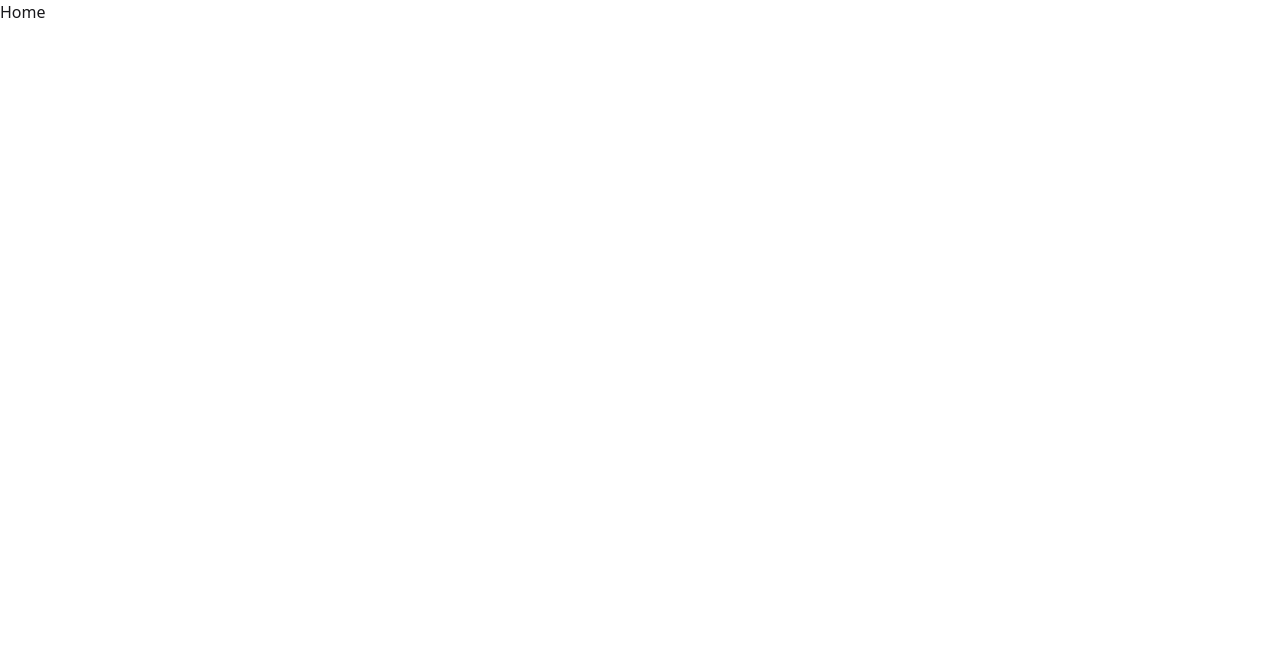
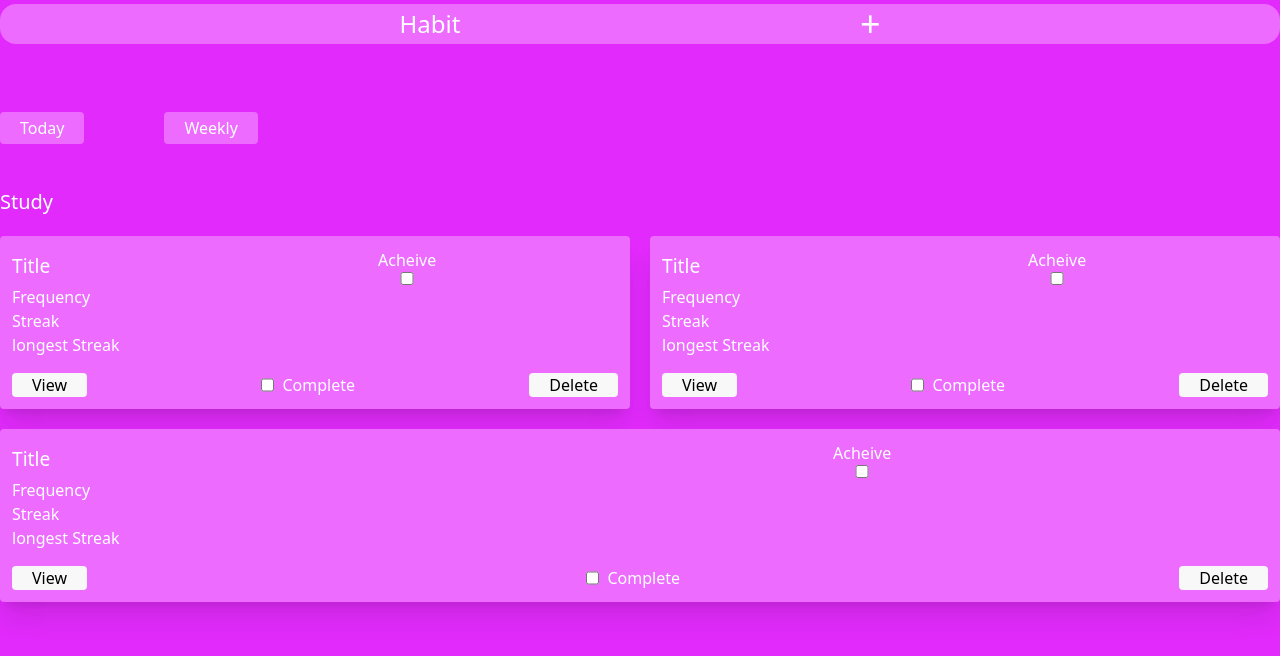
Before and after one commit to MKCodeHub139/habit-tracker, a React (Vite) app in the folder client/: page / in a window 1280 px wide. Shown: the top 656 px of the page. Built offline with nearby package versions, Linux system fonts and the light colour scheme.

Commit message:
added home ui and create habit page and form

```diff
--- a/client/src/App.jsx
+++ b/client/src/App.jsx
@@ -3,13 +3,17 @@ import reactLogo from './assets/react.svg'
 import viteLogo from '/vite.svg'
 import './App.css'
 import { Outlet } from 'react-router-dom'
+import Nav from './components/Header/Nav'
 
 function App() {
   const [count, setCount] = useState(0)
 
   return (
     <>
+    <div className="main bg-fuchsia-500 min-h-screen">
+    <Nav/>
       <Outlet/>
+    </div>
     </>
   )
 }
--- /dev/null
+++ b/client/src/components/CreateHabit.jsx
@@ -0,0 +1,135 @@
+import React, { useRef, useState } from "react";
+
+const CreateHabit = () => {
+  const [selectDayDropdown, setSelectDayDropdown] = useState(false);
+  const [selectDay,setSelectDay] =useState([])
+  const [formData ,setFormaData] =useState({})
+  const dropdown = useRef();
+  const handleDropdown = (e) => {
+    e.preventDefault();
+    setSelectDayDropdown(!selectDayDropdown);
+  };
+  const handleDropdownCheck=(e)=>{
+    let newSelect;
+    if(e.target.checked){
+     newSelect= [...selectDay,e.target.value]
+    }
+    else{
+        newSelect=selectDay.filter((item)=>item !==e.target.value)
+    }
+    setSelectDay(newSelect)
+    setFormaData((prev)=>({...prev,selectDay:newSelect}))
+}
+const handleCreateHabit=(e)=>{
+    e.preventDefault()
+    console.log(formData)
+}
+
+  return (
+    <div className="container mx-auto py-[3rem]">
+      <h2 className="text-2xl text-base-100">Make Your Habit</h2>
+      <form
+        action=""
+        onSubmit={handleCreateHabit}
+        className="flex flex-col gap-4 bg-fuchsia-400 my-9 w-1/2 p-9 shadow-2xl rounded-xl"
+      >
+        <label htmlFor="" className="">
+          Title
+        </label>
+        <input
+          type="text"
+          name=""
+          id=""
+          value={formData.title}
+          onChange={(e)=>setFormaData((prev)=>({...prev,title:e.target.value}))}
+          placeholder="enter title..."
+          className="px-2 bg-transparent border-1 rounded py-1"
+        />
+        <label htmlFor="" className="">
+          Category
+        </label>
+        <input
+          type="text"
+          name=""
+          id=""
+           value={formData.category}
+          onChange={(e)=>setFormaData((prev)=>({...prev,category:e.target.value}))}
+          placeholder="enter Category..."
+          className="px-2 bg-transparent border-1 rounded py-1"
+        />
+        <div className="select-fields md:flex flex-wrap justify-between items-center">
+          <div className="frequency-select w-1/2 h-[2rem] flex items-center gap-3">
+            <label htmlFor="" className="">
+              Frequency
+            </label>
+            <select
+              name=""
+              id=""
+              className="bg-fuchsia-300 px-2 rounded"
+              value={formData.frequency}
+              defaultValue="Daily"
+              onChange={(e)=>setFormaData((prev)=>({...prev,frequency:e.target.value}))}
+            >
+              <option value="Daily">Daily</option>
+              <option value="Weekly">Weekly</option>
+              <option value="Custom">Custom</option>
+            </select>
+          </div>
+          <div className="select-day flex items-center w-1/2 h-[2rem]  gap-3 justify-end relative">
+            <label htmlFor="" className="float-end">
+              Select Day
+            </label>
+            <button
+              className="bg-fuchsia-300 px-2 rounded cursor-pointer dropdown "
+              onClick={handleDropdown}
+            >
+              Select--
+            </button>
+            <div
+              className={`dropown-content ${
+                !selectDayDropdown && "invisible"
+              } absolute  bg-base-100 right-0 top-[30px] w-[15vw] h-[30vh] overflow-auto`}
+              ref={dropdown}
+            >
+              <ul onChange={handleDropdownCheck}>
+                <li className="flex gap-5 py-1 hover:bg-fuchsia-300 px-3">
+                  <input type="checkbox" name="" id="" value="Sunday"/>
+                  <label htmlFor="">Sunday</label>
+                </li>
+                <li className="flex gap-5 py-1 hover:bg-fuchsia-300 px-3">
+                  <input type="checkbox" name="" id="" value="monday"/>
+                  <label htmlFor="">Monday</label>
+                </li>
+                <li className="flex gap-5 py-1 hover:bg-fuchsia-300 px-3">
+                  <input type="checkbox" name="" id="" value="tuesday"/>
+                  <label htmlFor="">Tuesday</label>
+                </li>
+                <li className="flex gap-5 py-1 hover:bg-fuchsia-300 px-3">
+                  <input type="checkbox" name="" id="" value="wenesday"/>
+                  <label htmlFor="">Wednesday</label>
+                </li>
+                <li className="flex gap-5 py-1 hover:bg-fuchsia-300 px-3">
+                  <input type="checkbox" name="" id="" value="thursday"/>
+                  <label htmlFor="">Thursday</label>
+                </li>
+                <li className="flex gap-5 py-1 hover:bg-fuchsia-300 px-3">
+                  <input type="checkbox" name="" id="" value="friday"/>
+                  <label htmlFor="">Friday</label>
+                </li>
+                <li className="flex gap-5 py-1 hover:bg-fuchsia-300 px-3">
+                  <input type="checkbox" name="" id="" value="saturday"/>
+                  <label htmlFor="">Saturday</label>
+                </li>
+              </ul>
+            </div>
+          </div>
+        </div>
+        <button className="bg-black hover:bg-gray-900 cursor-pointer py-1 text-base-100 rounded">
+          Create Habit
+        </button>
+      </form>
+    </div>
+  );
+};
+
+export default CreateHabit;
--- /dev/null
+++ b/client/src/components/Header/Nav.jsx
@@ -0,0 +1,19 @@
+import React from 'react'
+import { Link } from 'react-router-dom'
+
+const Nav = () => {
+  return (
+    <div className="main text-base-100 sticky top-0 h-[3rem] flex items-center">
+    <nav className='flex justify-evenly items-center container mx-auto  bg-fuchsia-400 rounded-2xl'>
+        <div className="logo"><h1 className='text-2xl'>
+           <Link>Habit</Link>
+            </h1></div>
+        <ul>
+            <li className='text-4xl cursor-pointer'><Link to="/create">+</Link></li>
+        </ul>
+    </nav>
+    </div>
+  )
+}
+
+export default Nav
--- a/client/src/components/Home.jsx
+++ b/client/src/components/Home.jsx
@@ -2,7 +2,79 @@ import React from 'react'
 
 const Home = () => {
   return (
-    <div>Home</div>
+    <div className="min-h-screen py-[4rem]">
+    <div className='container mx-auto '>
+      <div className='frequency-div flex gap-[5rem]'>
+          <button className='cursor-pointer bg-fuchsia-400 text-base-100 hover:bg-fuchsia-300 py-1 px-5 rounded'>Today</button>
+          <button className='cursor-pointer bg-fuchsia-400 text-base-100 hover:bg-fuchsia-300 py-1 px-5 rounded'>Weekly</button>
+      </div>
+      <div className="habits flex flex-wrap gap-5 my-11">
+        <div className="category w-full">
+          <h3 className='text-xl text-base-100'>Study</h3>
+        </div>
+        <div className="habit-card w-1/3 bg-fuchsia-400 text-white min-h-[10rem] rounded shadow-xl p-3 grow">
+          <div className="title flex justify-between items-center w-[70%]">
+            <h5 className='text-[1.2rem]'>Title</h5>
+            <div className="achive-check flex flex-col">
+              <label htmlFor="">Acheive</label>
+              <input type="checkbox" />
+            </div>
+            </div>
+          <div className="frequency"><p>Frequency</p></div>
+          <div className="streak"><p>Streak</p></div>
+          <div className="longest-streak"><p>longest Streak</p></div>
+          <div className="action-btns flex justify-between items-center mt-4 ">
+            <button className='bg-base-200 text-black hover:bg-base-300 px-5 cursor-pointer rounded'>View</button>
+            <div className="complete-habit-check flex gap-2">
+            <input type="checkbox" name="" id="" />
+            <label htmlFor="">Complete</label>
+            </div>
+            <button className='bg-base-200 text-black hover:bg-base-400 px-5 cursor-pointer rounded'>Delete</button>
+          </div>
+        </div>
+        <div className="habit-card w-1/3 bg-fuchsia-400 text-white min-h-[10rem] rounded shadow-xl p-3 grow">
+          <div className="title flex justify-between items-center w-[70%]">
+            <h5 className='text-[1.2rem]'>Title</h5>
+            <div className="achive-check flex flex-col">
+              <label htmlFor="">Acheive</label>
+              <input type="checkbox" />
+            </div>
+            </div>
+          <div className="frequency"><p>Frequency</p></div>
+          <div className="streak"><p>Streak</p></div>
+          <div className="longest-streak"><p>longest Streak</p></div>
+          <div className="action-btns flex justify-between items-center mt-4 ">
+            <button className='bg-base-200 text-black hover:bg-base-300 px-5 cursor-pointer rounded'>View</button>
+            <div className="complete-habit-check flex gap-2">
+            <input type="checkbox" name="" id="" />
+            <label htmlFor="">Complete</label>
+            </div>
+            <button className='bg-base-200 text-black hover:bg-base-400 px-5 cursor-pointer rounded'>Delete</button>
+          </div>
+        </div>
+        <div className="habit-card w-1/3 bg-fuchsia-400 text-white min-h-[10rem] rounded shadow-xl p-3 grow">
+          <div className="title flex justify-between items-center w-[70%]">
+            <h5 className='text-[1.2rem]'>Title</h5>
+            <div className="achive-check flex flex-col">
+              <label htmlFor="">Acheive</label>
+              <input type="checkbox" />
+            </div>
+            </div>
+          <div className="frequency"><p>Frequency</p></div>
+          <div className="streak"><p>Streak</p></div>
+          <div className="longest-streak"><p>longest Streak</p></div>
+          <div className="action-btns flex justify-between items-center mt-4 ">
+            <button className='bg-base-200 text-black hover:bg-base-300 px-5 cursor-pointer rounded'>View</button>
+            <div className="complete-habit-check flex gap-2">
+            <input type="checkbox" name="" id="" />
+            <label htmlFor="">Complete</label>
+            </div>
+            <button className='bg-base-200 text-black hover:bg-base-400 px-5 cursor-pointer rounded'>Delete</button>
+          </div>
+        </div>
+      </div>
+    </div>
+    </div>
   )
 }
 
--- a/client/src/main.jsx
+++ b/client/src/main.jsx
@@ -8,6 +8,7 @@ import { createBrowserRouter,createRoutesFromElements,Route,RouterProvider } fro
 import Signup from './components/Signup.jsx';
 import Login from './components/Login.jsx';
 import Home from './components/Home.jsx';
+import CreateHabit from './components/CreateHabit.jsx';
 
 const router=createBrowserRouter(
   createRoutesFromElements(
@@ -15,6 +16,7 @@ const router=createBrowserRouter(
       <Route path='' element={<Home/>}/>
       <Route path='/login' element={<Login/>}/>
       <Route path='/signup' element={<Signup/>}/>
+      <Route path='/create' element={<CreateHabit/>}/>
     </Route>
   )
 )
```
Also changed, not shown: 1 other file (tests, documents, lock files or other folders).
